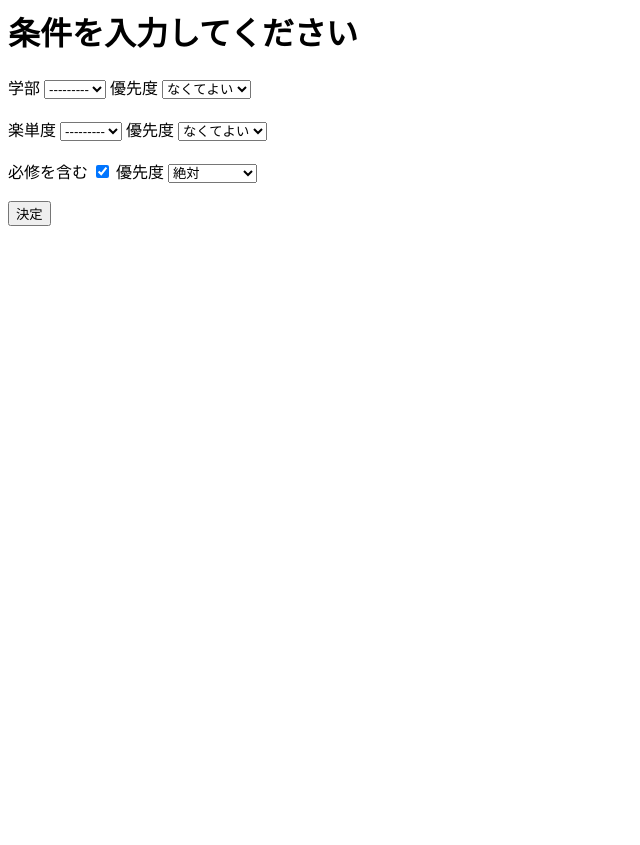
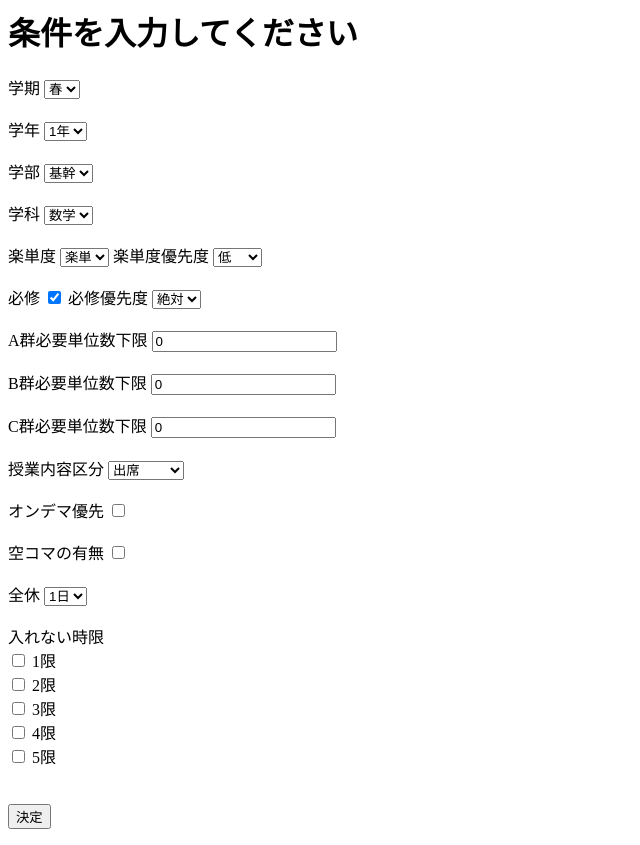
Before and after one commit to ChibaMizuki/hackathon_test, a Django app: page /input/ in a window 1280 px wide. Shown: the whole page, without its empty margins (0-640 px from the left). Before the commit the page ends 226 px from the top, so only its background shows below. Run offline with Django 5.2, Linux system fonts and the light colour scheme.

Commit message:
モデル追加、名称変更、テンプレート修正

```diff
--- a/scheduler/forms.py
+++ b/scheduler/forms.py
@@ -2,10 +2,30 @@ from django import forms
 from .models import ScheduleCriteria
 
 class ScheduleCriteriaForm(forms.ModelForm):
+    # 除外する時限を複数選択できるように、1~5限のボタンを作成
+    EXCLUDED_PERIOD_CHOICES = [
+        (1, '1限'),
+        (2, '2限'),
+        (3, '3限'),
+        (4, '4限'),
+        (5, '5限'),
+    ]
+    excluded_periods = forms.MultipleChoiceField(
+        choices=EXCLUDED_PERIOD_CHOICES,
+        widget=forms.CheckboxSelectMultiple,
+        required=False,  # 空でも問題ない
+        initial=[],  # 空のリストを初期値として設定
+    )
+
     class Meta:
         model = ScheduleCriteria
         fields = [
-            'department', 'department_priority',
+            'semester', 'grade',
+            'faculty', 'department',
             'easy_level', 'easy_level_priority',
-            'required', 'required_priority'
+            'required', 'required_priority',
+            'a_group_limit', 'b_group_limit', 'c_group_limit',
+            'content_type', 'is_ondemand_priority',
+            'full_day_off', 'has_empty_slots',
+            'excluded_periods'
         ]
--- a/scheduler/models.py
+++ b/scheduler/models.py
@@ -2,10 +2,31 @@ from django.db import models
 
 class ScheduleCriteria(models.Model):
     # 学部の選択肢
+    FACULTY_CHOICES = [
+        ('fundamental', '基幹'),
+        ('advanced', '先進'),
+        ('creative', '創造'),
+    ]
+
+    # 学科
     DEPARTMENT_CHOICES = [
-        ('engineering', '工学部'),
-        ('science', '理学部'),
-        ('literature', '文学部'),
+        ('mathematics', '数学'),
+        ('intermedia', '表現'),
+        ('chemistry', '化学'),
+    ]
+
+    # 学期
+    SEMESTER_CHOICES = [
+        ('spring', '春'),
+        ('autumn', '秋'),
+    ]
+
+    # 学年
+    GRADE_CHOICES = [
+        (1, '1年'),
+        (2, '2年'),
+        (3, '3年'),
+        (4, '4年'),
     ]
 
     # 楽単度の選択肢
@@ -18,22 +39,73 @@ class ScheduleCriteria(models.Model):
     # 要望レベルの選択肢
     PRIORITY_CHOICES = [
         (1, '絶対'),
-        (2, 'あればよし'),
-        (3, 'なくてよい'),
+        (2, '高'),
+        (3, '中'),
+        (4, '低'),
     ]
 
-    department = models.CharField(max_length=50, choices=DEPARTMENT_CHOICES)
-    department_priority = models.IntegerField(choices=PRIORITY_CHOICES, default=3)  # 要望レベルを追加
+    # 授業内容区分の選択肢
+    CONTENT_TYPE_CHOICES = [
+        ('report', 'レポート'),
+        ('attendance', '出席'),
+        ('test', 'テスト'),
+    ]
 
-    easy_level = models.IntegerField(choices=EASY_LEVEL_CHOICES)
-    easy_level_priority = models.IntegerField(choices=PRIORITY_CHOICES, default=3)  # 要望レベルを追加
+    # 学期のフィールド
+    semester = models.CharField(max_length=10, choices=SEMESTER_CHOICES, default='spring')
 
+    # 学年のフィールド
+    grade = models.IntegerField(choices=GRADE_CHOICES, default=1)
+
+    # 学部のフィールド
+    faculty = models.CharField(max_length=50, choices=FACULTY_CHOICES, default='fundamental')
+
+    # 学科のフィールド
+    department = models.CharField(max_length=50, choices=DEPARTMENT_CHOICES, default='mathematics')
+
+    # 楽単度のフィールド
+    easy_level = models.IntegerField(choices=EASY_LEVEL_CHOICES, default=1)
+    easy_level_priority = models.IntegerField(choices=PRIORITY_CHOICES, default=4)  # 要望レベルを追加
+
+    # 必修含むかどうかのフィールド
     required = models.BooleanField(default=True)  # 必修含むかどうか
     required_priority = models.IntegerField(choices=PRIORITY_CHOICES, default=1)  # 要望レベルを追加
 
+    # A群、B群、C群の下限値
+    a_group_limit = models.IntegerField(default=0, blank=True, null=True)  # A群必要単位数下限値
+    b_group_limit = models.IntegerField(default=0, blank=True, null=True)  # B群下限値
+    c_group_limit = models.IntegerField(default=0, blank=True, null=True)  # C群下限値
+
+    # 授業内容区分
+    content_type = models.CharField(max_length=20, choices=CONTENT_TYPE_CHOICES, default='attendance')
+
+    # オンデマ優先か否か
+    is_ondemand_priority = models.BooleanField(default=False)
+
+    # 全休のフィールド
+    full_day_off = models.IntegerField(choices=[(i, f'{i}日') for i in range(1, 6)], default=1)
+
+    # 空コマの有無
+    has_empty_slots = models.BooleanField(default=False)
+
+    # 入れない時限
+    excluded_periods = models.JSONField(default=list, blank=True)  # 空リストをデフォルトに設定
+
+
     def __str__(self):
+        excluded_periods_display = ', '.join(f"{i}限" for i in self.excluded_periods) if self.excluded_periods else '除外なし'
+
         return (
-            f"{self.get_department_display()}({self.get_department_priority_display()}) - "
-            f"{self.get_easy_level_display()}({self.get_easy_level_priority_display()}) - "
-            f"{'必修含む' if self.required else '必修なし'}({self.get_required_priority_display()})"
+            f"{self.get_semester_display()}\n "
+            f"{self.get_grade_display()}\n "
+            f"{self.get_faculty_display()}\n "
+            f"{self.get_department_display()}\n "
+            f"{self.get_easy_level_display()}({self.get_easy_level_priority_display()})\n "
+            f"{'必修含む' if self.required else '必修なし'}({self.get_required_priority_display()})\n "
+            f"A群: {self.a_group_limit}単位 B群: {self.b_group_limit}単位 C群: {self.c_group_limit}単位\n "
+            f"授業内容: {self.get_content_type_display()}\n "
+            f"{'オンデマ優先' if self.is_ondemand_priority else 'オンデマ優先なし'}\n "
+            f"全休: {self.full_day_off}日\n "
+            f"{'空コマあり' if self.has_empty_slots else '空コマなし'}\n "
+            f"除外時限: {excluded_periods_display}\n "
         )
--- a/scheduler/views.py
+++ b/scheduler/views.py
@@ -23,10 +23,9 @@ class GeneratingView(RedirectView):
 
     def get(self, request, *args, **kwargs):
         # 生成処理
-        last = ScheduleCriteria.objects.last()
-        department = last.department
+        condition = ScheduleCriteria.objects.last()
 
-        test = make_timetable(department)
+        test = make_timetable(condition)
         print(test)
         return super().get(request, *args, **kwargs)
 
@@ -35,5 +34,7 @@ class ResultView(TemplateView):
 
     def get_context_data(self, **kwargs):
         context = super().get_context_data(**kwargs)
-        context['criteria'] = ScheduleCriteria.objects.last()
+        last = ScheduleCriteria.objects.last()
+        print(last.department)
+        context['criteria'] = last
         return context
--- /dev/null
+++ b/static/js/script.js
@@ -0,0 +1,23 @@
+document.addEventListener("DOMContentLoaded", function () {
+    let warned = false; // すでに警告を出したかを追跡するフラグ
+    const fullDayOff = document.getElementById("id_full_day_off"); // フォームの全休
+    const excludedPeriods = document.querySelectorAll("input[name='excluded_periods']"); // 入れない時限
+
+    function checkWarning() {
+        const fullDayOffValue = parseInt(fullDayOff.value, 10);
+        const allChecked = Array.from(excludedPeriods).every(input => input.checked);
+
+        if (!warned && (fullDayOffValue === 5 || allChecked)) {
+            alert("理系なめてる？");
+            warned = true;
+        }
+    }
+
+    if (fullDayOff) {
+        fullDayOff.addEventListener("change", checkWarning);
+    }
+
+    if (excludedPeriods.length > 0) {
+        excludedPeriods.forEach(input => input.addEventListener("change", checkWarning));
+    }
+});
--- a/templates/scheduler/input_form.html
+++ b/templates/scheduler/input_form.html
@@ -1,23 +1,68 @@
+{% load static %}
+<script src="{% static 'js/script.js' %}"></script>
+
 <h1>条件を入力してください</h1>
 <form method="post">
     {% csrf_token %}
 
-    <label for="{{ form.department.id_for_label }}">学部</label>
+    <label for="{{ form.semester.id_for_label }}">学期</label>
+    {{ form.semester }}
+    <br><br>
+
+    <label for="{{ form.grade.id_for_label }}">学年</label>
+    {{ form.grade }}
+    <br><br>
+
+    <label for="{{ form.faculty.id_for_label }}">学部</label>
+    {{ form.faculty }}
+    <br><br>
+
+    <label for="{{ form.department.id_for_label }}">学科</label>
     {{ form.department }}
-    <label for="{{ form.department_priority.id_for_label }}">優先度</label>
-    {{ form.department_priority }}
     <br><br>
 
     <label for="{{ form.easy_level.id_for_label }}">楽単度</label>
     {{ form.easy_level }}
-    <label for="{{ form.easy_level_priority.id_for_label }}">優先度</label>
+    <label for="{{ form.easy_level_priority.id_for_label }}">楽単度優先度</label>
     {{ form.easy_level_priority }}
     <br><br>
 
-    <label for="{{ form.required.id_for_label }}">必修を含む</label>
+    <label for="{{ form.required.id_for_label }}">必修</label>
     {{ form.required }}
-    <label for="{{ form.required_priority.id_for_label }}">優先度</label>
+    <label for="{{ form.required_priority.id_for_label }}">必修優先度</label>
     {{ form.required_priority }}
+    <br><br>
+
+    <label for="{{ form.a_group_limit.id_for_label }}">A群必要単位数下限</label>
+    {{ form.a_group_limit }}
+    <br><br>
+
+    <label for="{{ form.b_group_limit.id_for_label }}">B群必要単位数下限</label>
+    {{ form.b_group_limit }}
+    <br><br>
+
+    <label for="{{ form.c_group_limit.id_for_label }}">C群必要単位数下限</label>
+    {{ form.c_group_limit }}
+    <br><br>
+
+    <label for="{{ form.content_type.id_for_label }}">授業内容区分</label>
+    {{ form.content_type }}
+    <br><br>
+
+    <label for="{{ form.is_ondemand_priority.id_for_label }}">オンデマ優先</label>
+    {{ form.is_ondemand_priority }}
+    <br><br>
+
+    <label for="{{ form.has_empty_slots.id_for_label }}">空コマの有無</label>
+    {{ form.has_empty_slots }}
+    <br><br>
+
+    <label for="{{ form.full_day_off.id_for_label }}">全休</label>
+    {{ form.full_day_off }}
+    <br><br>
+
+    <label for="{{ form.excluded_periods.id_for_label }}">入れない時限</label>
+    {{ form.excluded_periods }}
     <br><br>
 
     <button type="submit">決定</button>
--- a/templates/scheduler/result.html
+++ b/templates/scheduler/result.html
@@ -1,3 +1,3 @@
 <h1>結果</h1>
-<p>選択された条件: {{ criteria }}</p>
+<p>選択された条件:<br> {{ criteria|linebreaksbr }}</p>
 <a href="{% url 'input_form' %}">条件の再入力</a>
```
Also changed, not shown: scheduler/migrations/0004_schedulecriteria_a_group_limit_and_more.py (added), scheduler/migrations/0005_rename_is_audio_priority_schedulecriteria_is_ondemand_priority.py (added), scheduler/migrations/0006_schedulecriteria_grade_schedulecriteria_semester.py (added), scheduler/migrations/0007_alter_schedulecriteria_semester.py (added), scheduler/migrations/0008_remove_schedulecriteria_department_priority_and_more.py (added), scheduler/migrations/0009_alter_schedulecriteria_department_and_more.py (added).
